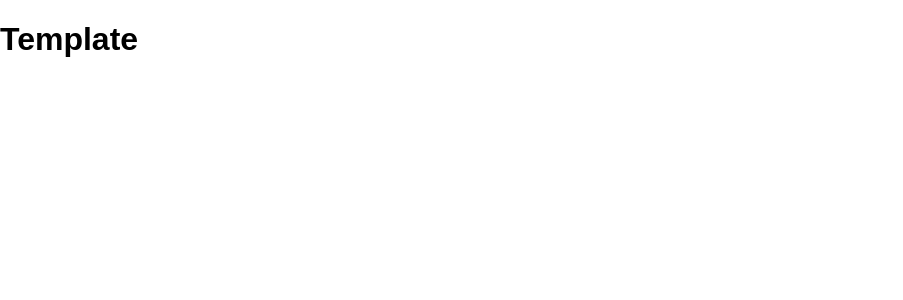
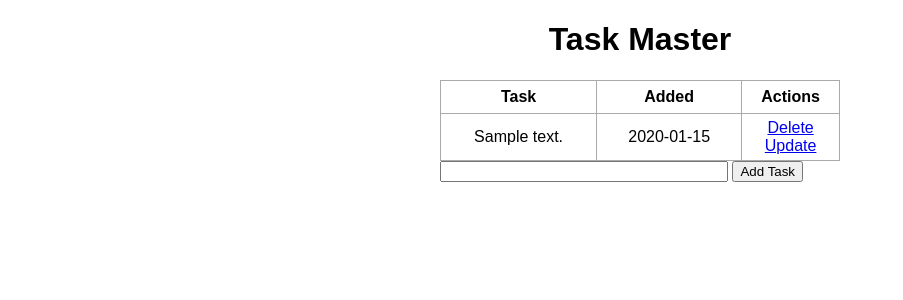
Before and after one commit to CesareMagnetti/flaskIntroduction, a Flask app: page / in a window 1280 px wide. Shown: the top 300 px of the page, without its empty margins (0-903 px from the left). Run offline with Flask 2, Linux system fonts and the light colour scheme; tables that the repository leaves empty hold one stand-in row (values such as "Sample post").

Commit message:
added app.routes to update, remove tasks, updated css static format.

```diff
--- a/app.py
+++ b/app.py
@@ -1,16 +1,82 @@
-from flask import Flask, render_template, url_for
-
+import re
+from flask import Flask, render_template, url_for, request, redirect
+from flask_sqlalchemy import SQLAlchemy
+from datetime import datetime
 # instanciate a Flask application, __name__ will reference this file, embedding it in a flask server
 app = Flask(__name__)
+# where database is configured, using sqlite and everything will be stored in test.db
+app.config['SQLALCHEMY_DATABASE_URI'] = 'sqlite:///test.db'
+db = SQLAlchemy(app) # pass in app to the database
+
+# class to handle new entries in our agenda database
+class Todo(db.Model):
+    # task id
+    id = db.Column(db.Integer, primary_key=True)
+    # content of the task
+    content = db.Column(db.String(200), nullable=False) # not be left blank
+    # if task was completed
+    completed = db.Column(db.Integer, default=0)
+    # automatically store the time when the task was created
+    date_created = db.Column(db.DateTime, default=datetime.utcnow)
+
+    # every time we create a new element is going to return the task id
+    def __repr__(self):
+        return '<task %r>' % self.id
 
 # create route so that when we browse to the URL we dont error 404
 # we pass in route() the URL string of where we want to route the app,
 # for now we just rout to the main directory
-@app.route('/')
-
+@app.route('/', methods=['POST', 'GET'])
 # define function for the abouve route
 def index():
-    # we called the 'templates' folder like that since render_template will look for files in that folder
-    return render_template('index.html')
+    if request.method == 'POST':
+        task_content = request.form['content']
+        new_task = Todo(content = task_content)
+
+        # add new entry to the database
+        try:
+            db.session.add(new_task)
+            db.session.commit()
+            return redirect('/')
+        except:
+            return 'error adding new task'
+    else:
+        # display all current task in order of date created
+        tasks = Todo.query.order_by(Todo.date_created).all()
+        # we called the 'templates' folder like that since render_template will look for files in that folder
+        return render_template('index.html', tasks=tasks)
+
+@app.route('/delete/<int:id>')
+def delete(id):
+    task_to_delete = Todo.query.get_or_404(id)
+
+    try:
+        db.session.delete(task_to_delete)
+        db.session.commit()
+        return redirect('/')
+    except:
+        return 'error: problem deleting the task'
+
+@app.route('/update/<int:id>', methods=['GET','POST'])
+def update(id):
+    # get the current task being updated
+    task = Todo.query.get_or_404(id)
+
+    if request.method == 'POST':
+        # update contest of the selected task
+        task.content = request.form['content']
+
+        try:
+            # commit changes to database
+            db.session.commit()
+            return redirect('/')
+        except:
+            return 'error updating task'
+    else:
+        # we called the 'templates' folder like that since render_template will look for files in that folder
+        return render_template('update.html', task=task)
+
+
+
 if __name__ == "__main__":
     app.run(debug = True) #remove debug when we are done developing, it will print errors on the web page
--- a/static/css/main.css
+++ b/static/css/main.css
@@ -1,4 +1,35 @@
-body {
+body, html {
     margin: 0;
     font-family: sans-serif;
-    }
+}
+
+.content {
+    margin: 0 auto;
+    width: 400px;
+}
+
+table, td, th {
+    border: 1px solid #aaa;
+}
+
+table {
+    border-collapse: collapse;
+    width: 100%;
+}
+
+th {
+    height: 30px;
+}
+
+td {
+    text-align: center;
+    padding: 5px;
+}
+
+.form {
+    margin-top: 20px;
+}
+
+#content {
+    width: 70%;
+}
--- a/templates/base.html
+++ b/templates/base.html
@@ -4,11 +4,11 @@
     <meta charset="UTF-8">
     <meta name="viewport" content="width=device-width, initial-scale=1.0">
     <!-- link the base.css file to set the font and margins of the web-page
-     in ginger2 double curly brackets is gonna take the result of what u parse in as a string.
+     in jinja double curly brackets is gonna take the result of what u parse in as a string.
       url_for is a flask function that will allow us to link the css file. -->
     <link rel="stylesheet" href="{{ url_for('static', filename='css/main.css')}}">
     <meta http-equiv="X-UA-Compatible" content="ie=edge">
-    <!-- this is ginger2 syntax, the template engine that flask uses
+    <!-- this is jinja syntax, the template engine that flask uses
       creating a block in the template. code within this block will be
       inherited in all other templates, so that we don't have to recode
       the skeleton of the template for each template we make. curly bracket
--- a/templates/index.html
+++ b/templates/index.html
@@ -2,9 +2,43 @@
 {% extends 'base.html' %}
 
 {% block head %}
-
+<title>Task Master</title>
 {% endblock %}
 
 {% block body %}
-<h1>Template</h1>
+<div class="content">
+    <h1 style="text-align: center">Task Master</h1>
+    {% if tasks|length < 1%}
+    <h4 style="text-align: center">There are no tasks. Create one below!</h4>
+    {% else %}
+    <!-- create a table on the web page -->
+    <table>
+        <!-- header row -->
+        <tr>
+            <th>Task</th>
+            <th>Added</th>
+            <th>Actions</th>
+        </tr>
+        {% for task in tasks %}
+            <!-- data row -->
+            <tr>
+                <td>{{ task.content }}</td>
+                <td> {{ task.date_created.date() }}</td>
+                <td>
+                    <!-- first link to delete action -->
+                    <a href="/delete/{{task.id}}">Delete</a>
+                    <br>
+                    <!-- second link to update row content -->
+                    <a href="/update/{{task.id}}">Update</a>
+                </td>
+            </tr>
+        {% endfor %}
+    </table>
+    {% endif %}
+    <form action="/", method='POST'>
+        <input type="text" name="content" id="content">
+        <input type="submit" value="Add Task">
+
+    </form>
+</div>
 {% endblock %}
```
Also changed, not shown: templates/update.html (added, +19 -0 lines), test.db (added).
